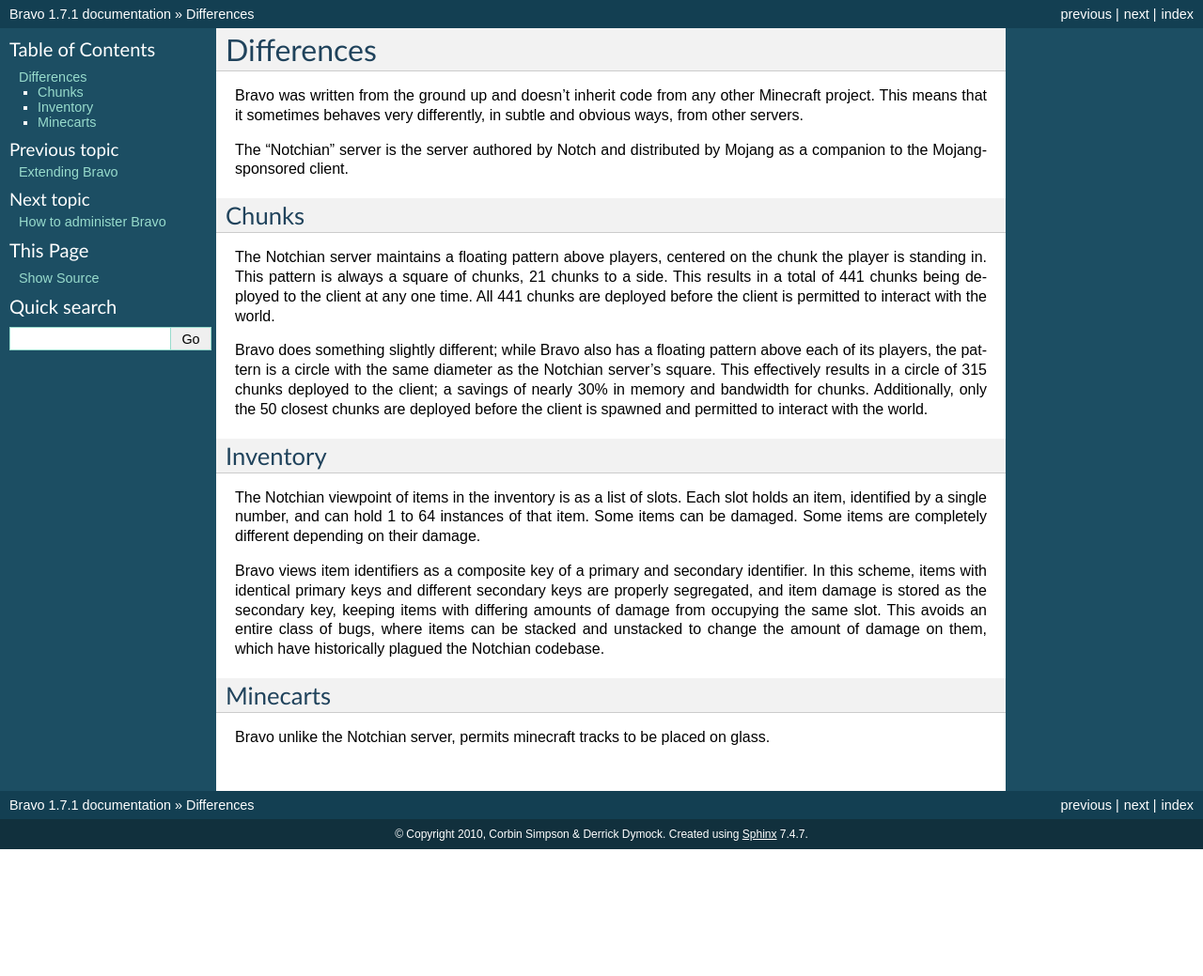
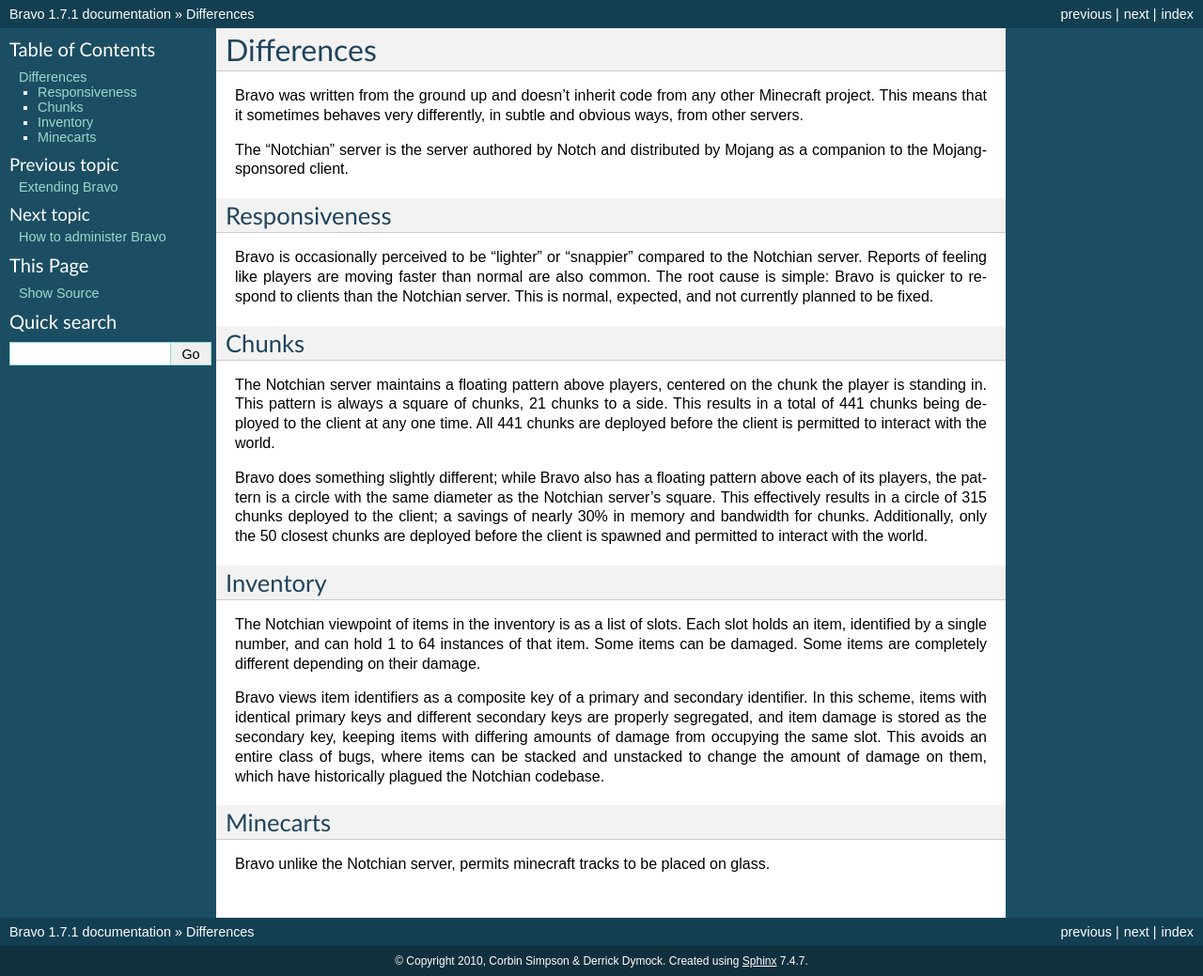
Before and after one commit to bravoserver/bravo, a Sphinx documentation site: the page built from docs/differences.rst, in a window 1280 px wide. Shown: the whole page at 94% size. Built offline with Sphinx 7.4.7, drawn with Linux system fonts in a browser that asks for light colours; formulas are drawn with MathJax 3; before the commit the page ends 904 px from its top, so only the background shows below that.

Commit message:
docs: Document snappiness difference.

```diff
--- a/docs/differences.rst
+++ b/docs/differences.rst
@@ -8,6 +8,15 @@
 
 The "Notchian" server is the server authored by Notch and distributed by
 Mojang as a companion to the Mojang-sponsored client.
+
+Responsiveness
+==============
+
+Bravo is occasionally perceived to be "lighter" or "snappier" compared to the
+Notchian server. Reports of feeling like players are moving faster than normal
+are also common. The root cause is simple: Bravo is quicker to respond to
+clients than the Notchian server. This is normal, expected, and not currently
+planned to be fixed.
 
 Chunks
 ======
```
